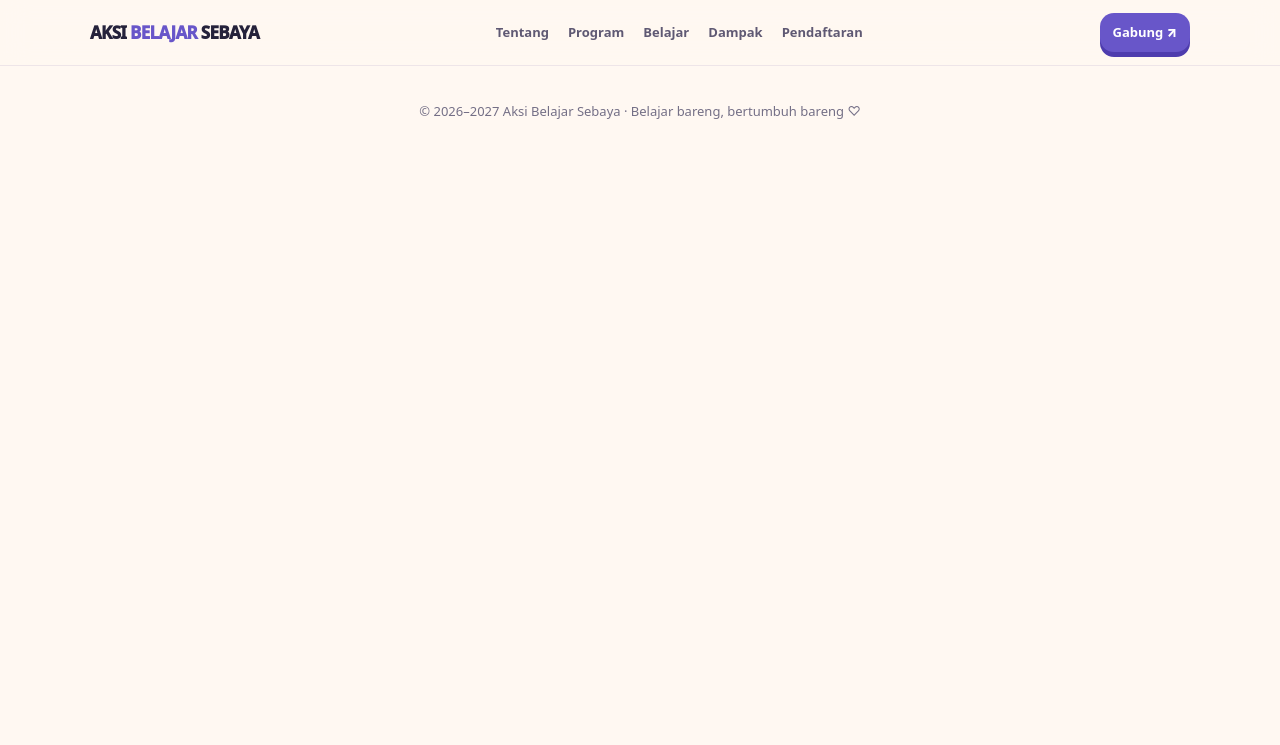
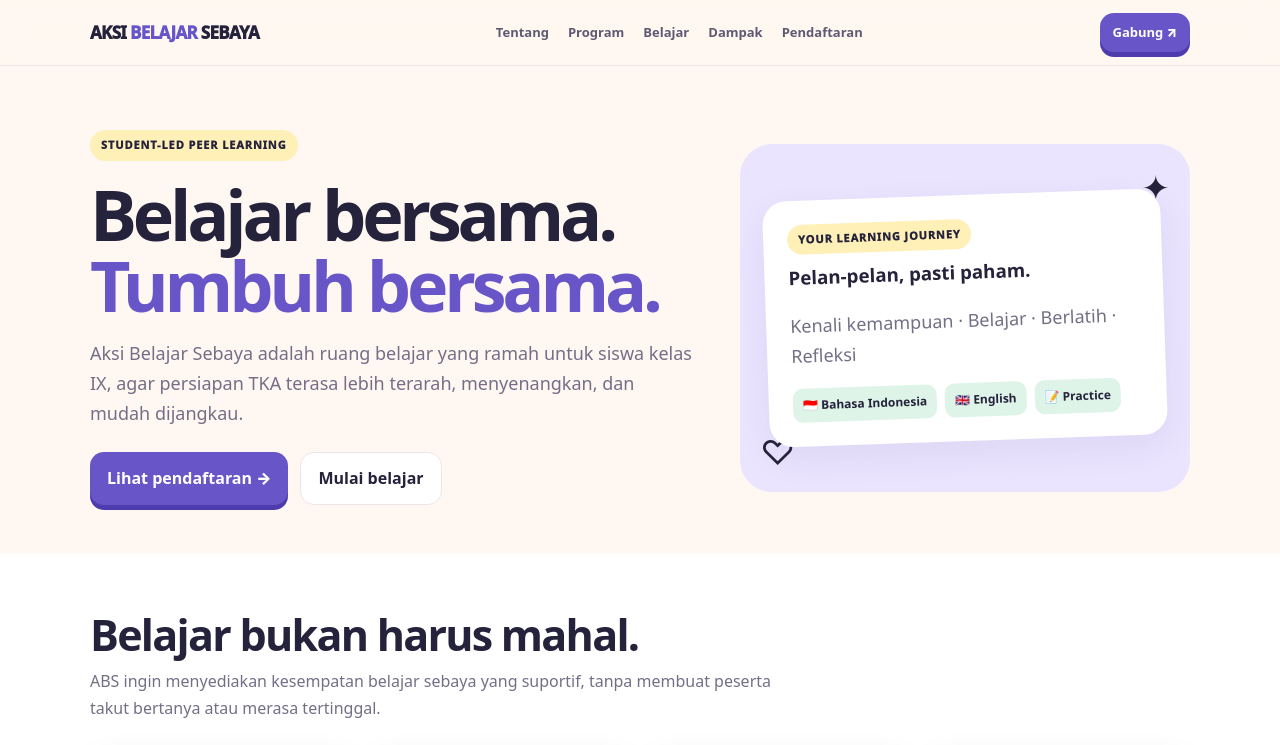
Before and after one commit to jesselynputri081210/aksibelajarsebaya, a plain HTML site: page index.html in a window 1280 px wide. Shown: the top 745 px of the page. Drawn offline with Linux system fonts and the light colour scheme.

Commit message:
Fix homepage section navigation rendering

```diff
--- a/index.html
+++ b/index.html
@@ -64,7 +64,7 @@ document.getElementById("progressCalc").onclick=()=>{const pre=document.getEleme
 document.getElementById("printCertificate").onclick=()=>window.print();
 document.getElementById("registerBtn").onclick=()=>{const name=document.getElementById("regname").value.trim(),cl=document.getElementById("regclass").value.trim(),school=document.getElementById("regschool").value.trim(),focus=document.getElementById("regfocus").value,status=document.getElementById("registerStatus"),btn=document.getElementById("registerBtn");if(!name||!cl||!school){status.textContent="Lengkapi nama, kelas, dan sekolah terlebih dahulu.";return}btn.disabled=true;btn.textContent="Mengirim…";const frame=document.createElement("iframe");frame.name="absSubmitFrame";frame.style.display="none";document.body.appendChild(frame);const f=document.createElement("form");f.method="POST";f.action=REGISTRATION_ENDPOINT;f.target="absSubmitFrame";f.style.display="none";[['nama',name],['kelas',cl],['sekolah',school],['fokus',focus]].forEach(([k,v])=>{const i=document.createElement("input");i.name=k;i.value=v;f.appendChild(i)});document.body.appendChild(f);f.submit();setTimeout(()=>{status.textContent="Form telah dikirim ke endpoint pendaftaran. Tim ABS akan mengonfirmasi penerimaan dan jadwal.";btn.disabled=false;btn.textContent="Kirim minat →";f.remove();frame.remove()},1800)};
 document.getElementById("navtoggle").onclick=()=>document.getElementById("navlinks").classList.toggle("open");
-function route(){const id=(location.hash||"#home").slice(1);document.querySelectorAll(".view").forEach(v=>v.classList.toggle("show",v.id===id));document.getElementById("home").style.display=document.getElementById(id)?"none":"block";if(!document.getElementById(id)){document.getElementById("home").style.display="block";window.scrollTo(0,0)}else window.scrollTo(0,0);document.getElementById("navlinks").classList.remove("open")}
+function route(){const id=(location.hash||"#home").slice(1);const target=document.getElementById(id);const isFeature=!!target&&target.classList.contains("view");document.querySelectorAll(".view").forEach(v=>v.classList.toggle("show",isFeature&&v.id===id));const home=document.getElementById("home");home.style.display=isFeature?"none":"block";document.getElementById("navlinks").classList.remove("open");if(isFeature){window.scrollTo(0,0)}else if(id==="home"||!target){window.scrollTo(0,0)}else{target.scrollIntoView({behavior:"smooth",block:"start"})}}
 window.addEventListener("hashchange",route);route();
 </script>
 <style media="print">.top,.btn,.back,.foot{display:none!important}.view{display:block!important}body{background:white}.printcard{border:0}</style>
```
